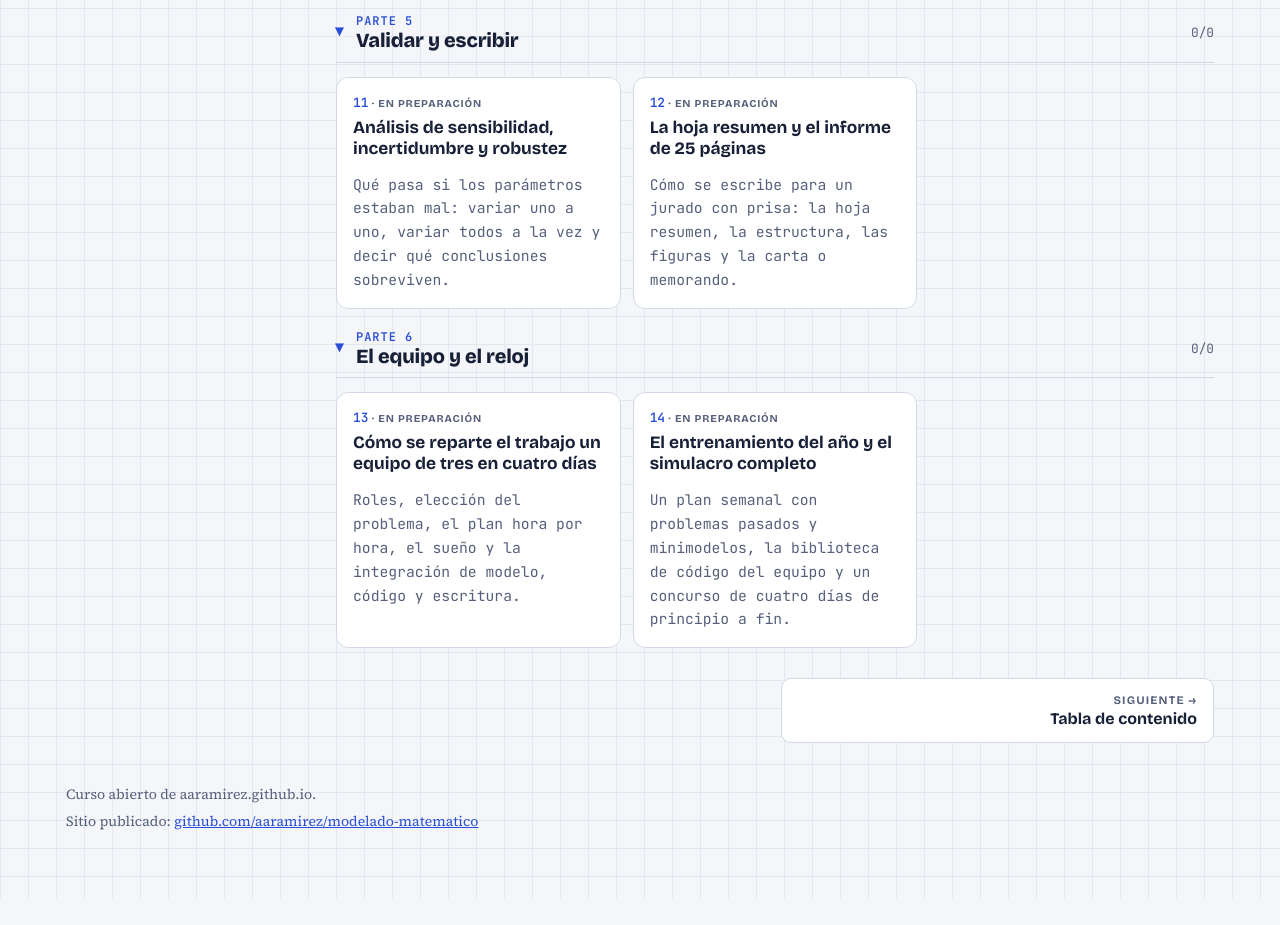
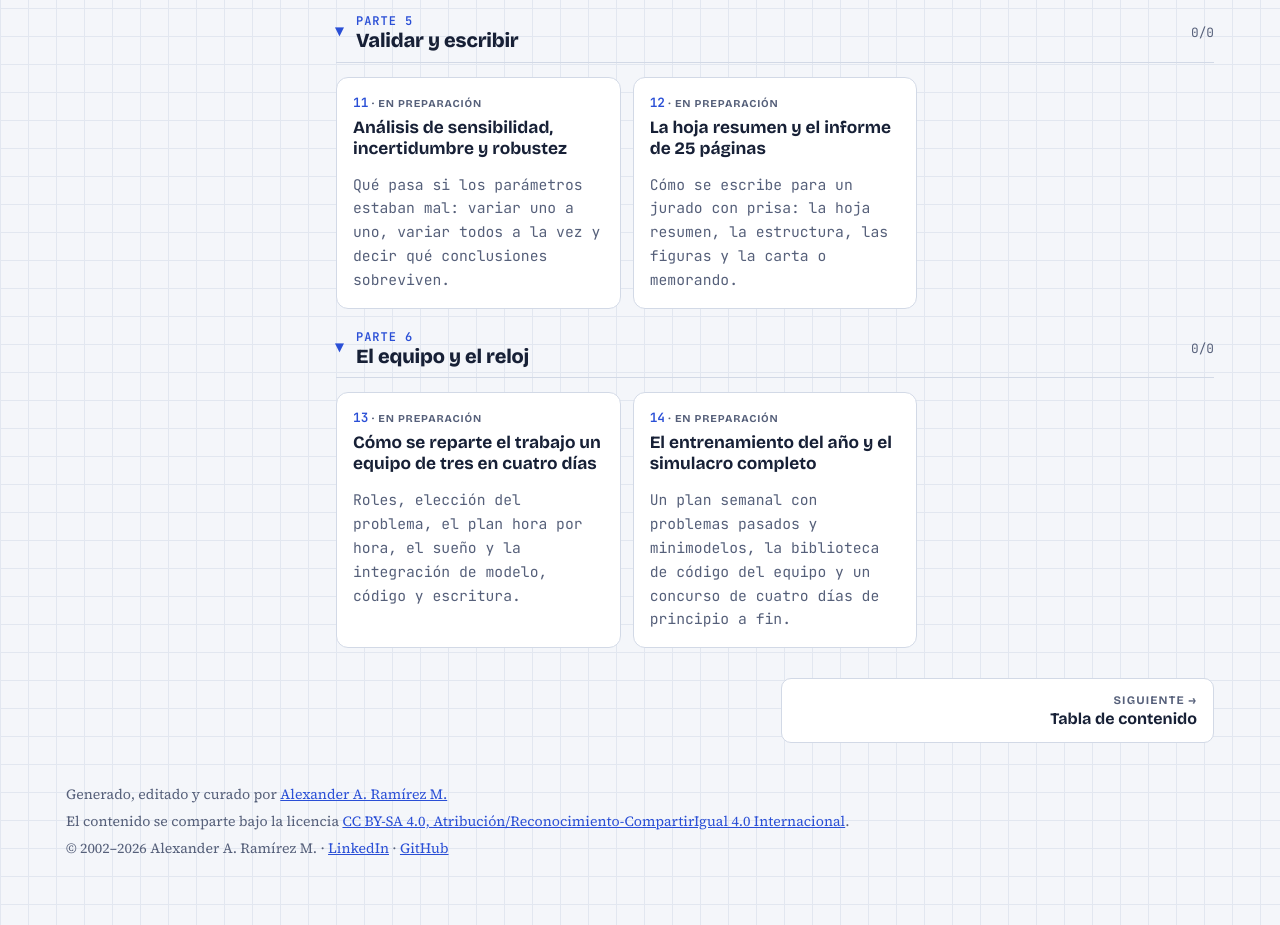
Before and after one commit to aaramirez/modelado-matematico, a plain HTML site: page index.html in a window 1280 px wide. Shown: the part 2708-3633 px from the top of the page. Before the commit the page ends 3606 px from the top, so only its background shows below. Drawn offline with nearby package versions, Linux system fonts and the light colour scheme.

Commit message:
Pie común: autoría, licencia CC BY-SA 4.0 y año que se actualiza solo

```diff
--- a/index.html
+++ b/index.html
@@ -99,7 +99,7 @@ height="0" width="0" style="display:none;visibility:hidden"></iframe></noscript>
 <nav class="pager" id="pager" aria-label="Capítulo anterior y siguiente"></nav>
 </main>
 </div>
-<footer><span>Curso abierto de aaramirez.github.io.</span><span>Sitio publicado: <a href="https://github.com/aaramirez/modelado-matematico" target="_blank" rel="noopener">github.com/aaramirez/modelado-matematico</a></span></footer>
+<footer><span>Generado, editado y curado por <a href="https://www.linkedin.com/in/alexander-ramirez-morales/" target="_blank" rel="noopener">Alexander A. Ramírez M.</a></span><span>El contenido se comparte bajo la licencia <a href="https://creativecommons.org/licenses/by-sa/4.0/deed.es" target="_blank" rel="noopener">CC BY-SA 4.0, Atribución/Reconocimiento-CompartirIgual 4.0 Internacional</a>.</span><span>© 2002–<span data-anio>2026</span> Alexander A. Ramírez M. · <a href="https://www.linkedin.com/in/alexander-ramirez-morales/" target="_blank" rel="noopener">LinkedIn</a> · <a href="https://github.com/aaramirez" target="_blank" rel="noopener">GitHub</a></span><script>document.querySelectorAll('[data-anio]').forEach(function (e) { e.textContent = new Date().getFullYear(); });</script></footer>
 </div>
 <script src="assets/lab.js"></script>
 </body>
```
Also changed, not shown: temario.html (+1 -1 lines).
